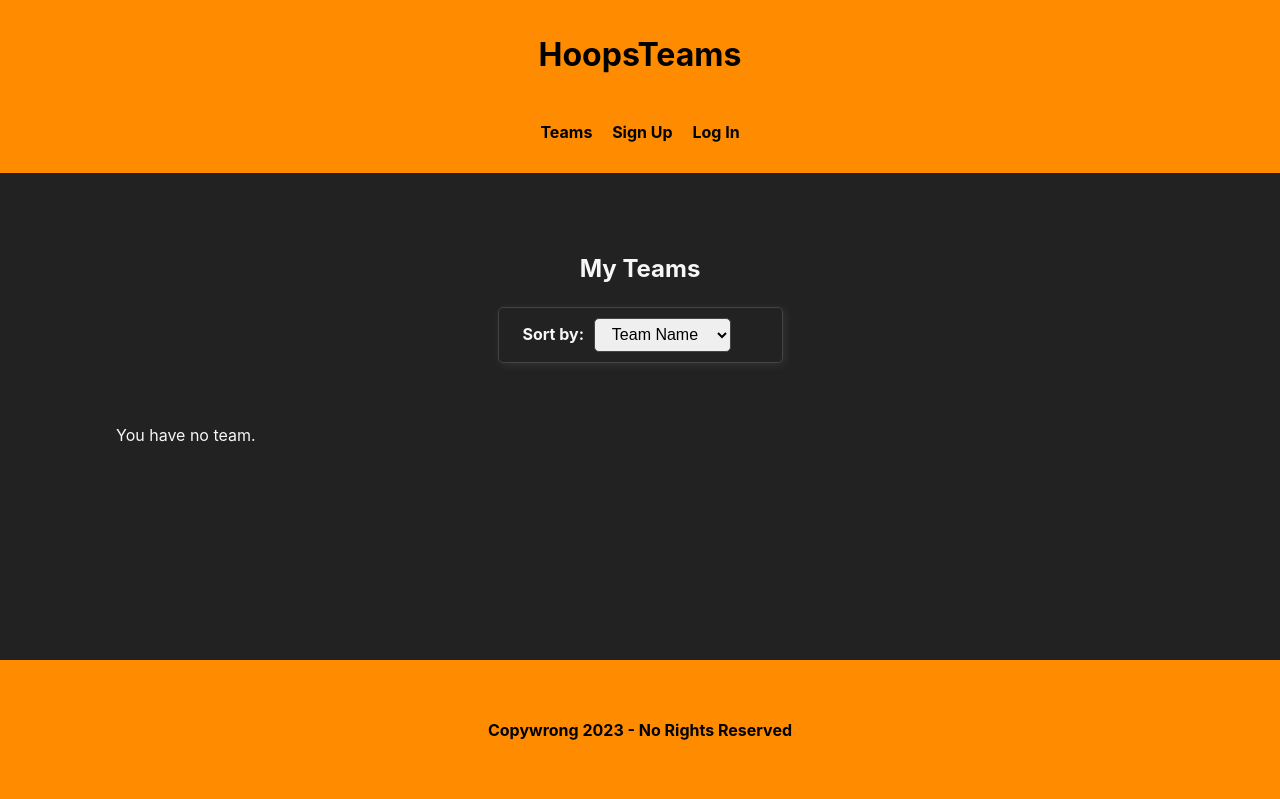
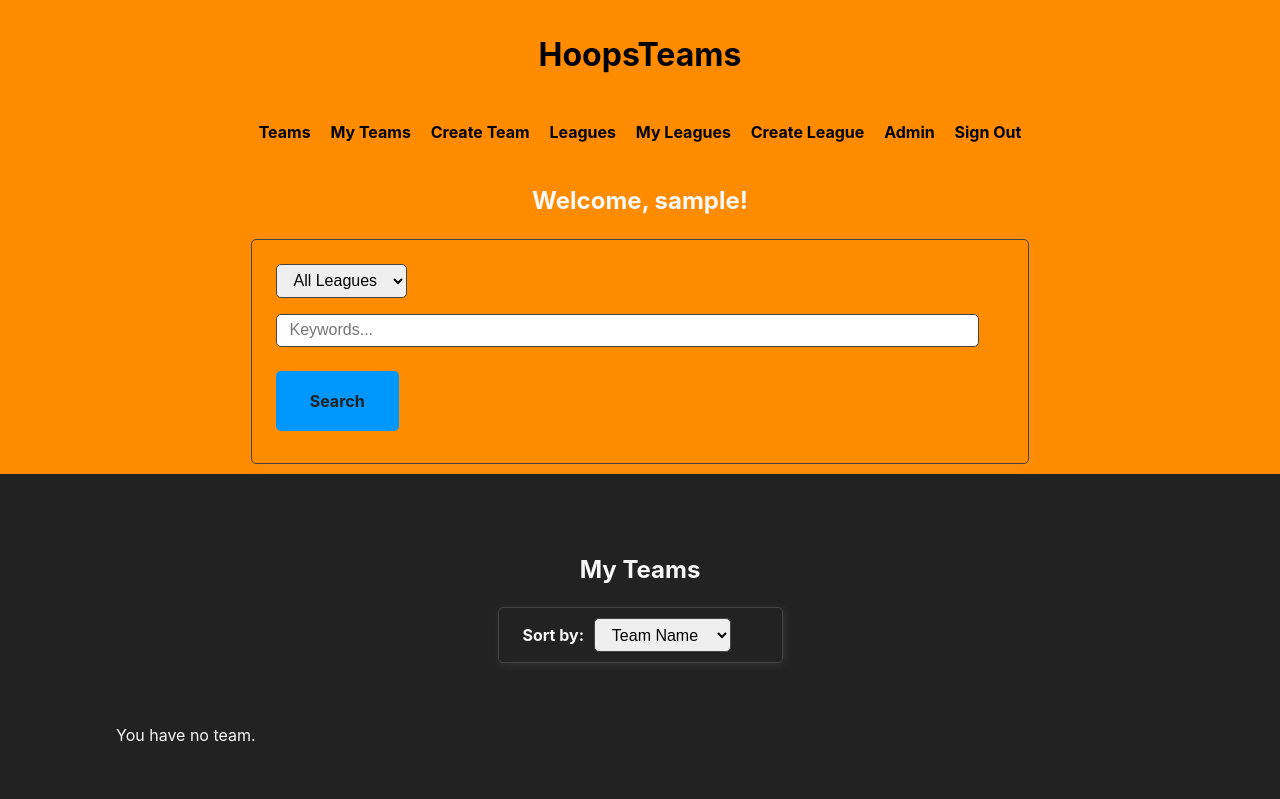
Before and after one commit to dzhu0/hoops-teams, a PHP site: page /myteams.php in a window 1280 px wide. Shown: the top 799 px of the page. Run offline with PHP 8.4, Linux system fonts and the light colour scheme; the visitor is signed in with stand-in values (Sample User, id 1); data that the repository does not hold is empty; a stand-in replaces the project's code that opens the database connection; some libraries are stand-ins or nearby versions.

Commit message:
Header Update
Leagues required for the header will be stored in "$s_leagues" to prevent changes to "$leagues". New links to new pages added to navigation. Finally a search form is added to allow users to search for teams with the ability to limit the search by league name on every page.

```diff
--- a/markup/header.php
+++ b/markup/header.php
@@ -1,3 +1,28 @@
+<?php
+
+if (isset($leagues)) {
+    $temp = $leagues;
+}
+
+require("tools/getleagues.php");
+
+$s_leagues = $leagues;
+
+if (isset($temp)) {
+    $leagues = $temp;
+}
+
+if ($_GET) {
+    if (isset($_GET['search_id'])) {
+        $search_id = $_GET['search_id'];
+    }
+    if (isset($_GET['search_keys'])) {
+        $search_keys = $_GET['search_keys'];
+    }
+}
+
+?>
+
 <div class="container orange">
     <header>
         <h1><a href="index.php">HoopsTeams</a></h1>
@@ -6,26 +31,51 @@
             <ul>
                 <li><a href="index.php">Teams</a></li>
 
-                <?php if (isset($_SESSION["login"])): ?>
+                <?php if (isset($_SESSION["signin"])): ?>
                     <li><a href="myteams.php">My Teams</a></li>
-                    <li><a href="create.php">Create Team</a></li>
+                    <li><a href="createteam.php">Create Team</a></li>
+                <?php endif ?>
+
+                <li><a href="leagues.php">Leagues</a></li>
+
+                <?php if (isset($_SESSION["signin"])): ?>
+                    <li><a href="myleagues.php">My Leagues</a></li>
+                    <li><a href="createleague.php">Create League</a></li>
 
                     <?php if ($_SESSION["level"] > 1): ?>
                         <li><a href="admin.php">Admin</a></li>
                     <?php endif ?>
 
-                    <li><a href="logout.php">Log Out</a></li>
+                    <li><a href="signout.php">Sign Out</a></li>
                 <?php else: ?>
                     <li><a href="signup.php">Sign Up</a></li>
-                    <li><a href="login.php">Log In</a></li>
+                    <li><a href="signin.php">Sign In</a></li>
                 <?php endif ?>
             </ul>
         </nav>
 
-        <?php if (isset($_SESSION["login"])): ?>
+        <?php if (isset($_SESSION["signin"])): ?>
             <h2>Welcome,
                 <?= $_SESSION["username"] ?>!
             </h2>
         <?php endif ?>
+
+        <form method="get" action="searchteams.php" class="form-horizontal form-search">
+            <select name="search_id" id="search_id">
+                <option value="0">All Leagues</option>
+
+                <?php if (count($s_leagues)): ?>
+                    <?php foreach ($s_leagues as $s_league): ?>
+                        <option value="<?= $s_league["league_id"] ?>" <?php if (isset($search_id) && (int) $search_id === $s_league["league_id"]): ?>selected<?php endif ?>>
+                            <?= $s_league["league_name"] ?>
+                        </option>
+                    <?php endforeach ?>
+                <?php endif ?>
+            </select>
+
+            <input type="text" name="search_keys" id="search_keys" placeholder="Keywords..." <?php if (isset($search_keys)): ?>value="<?= $search_keys ?>" <?php endif ?>>
+
+            <button>Search</button>
+        </form>
     </header>
 </div>
```
